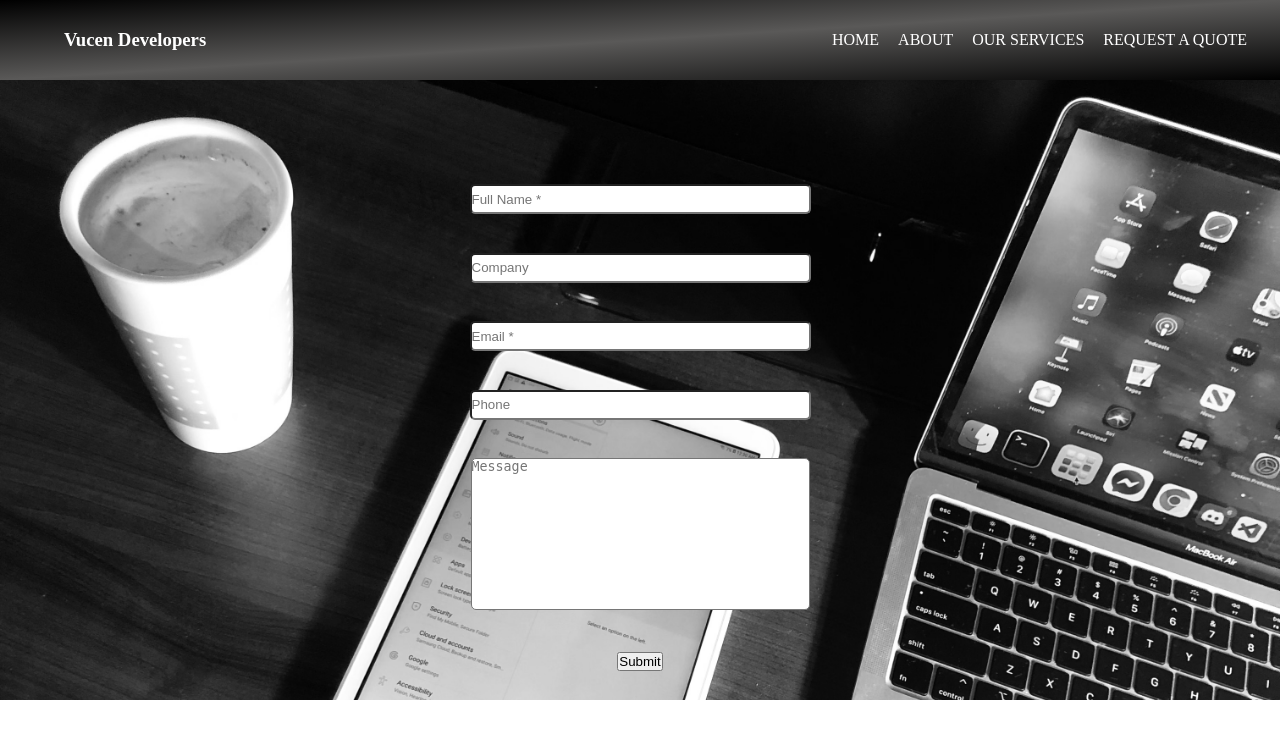
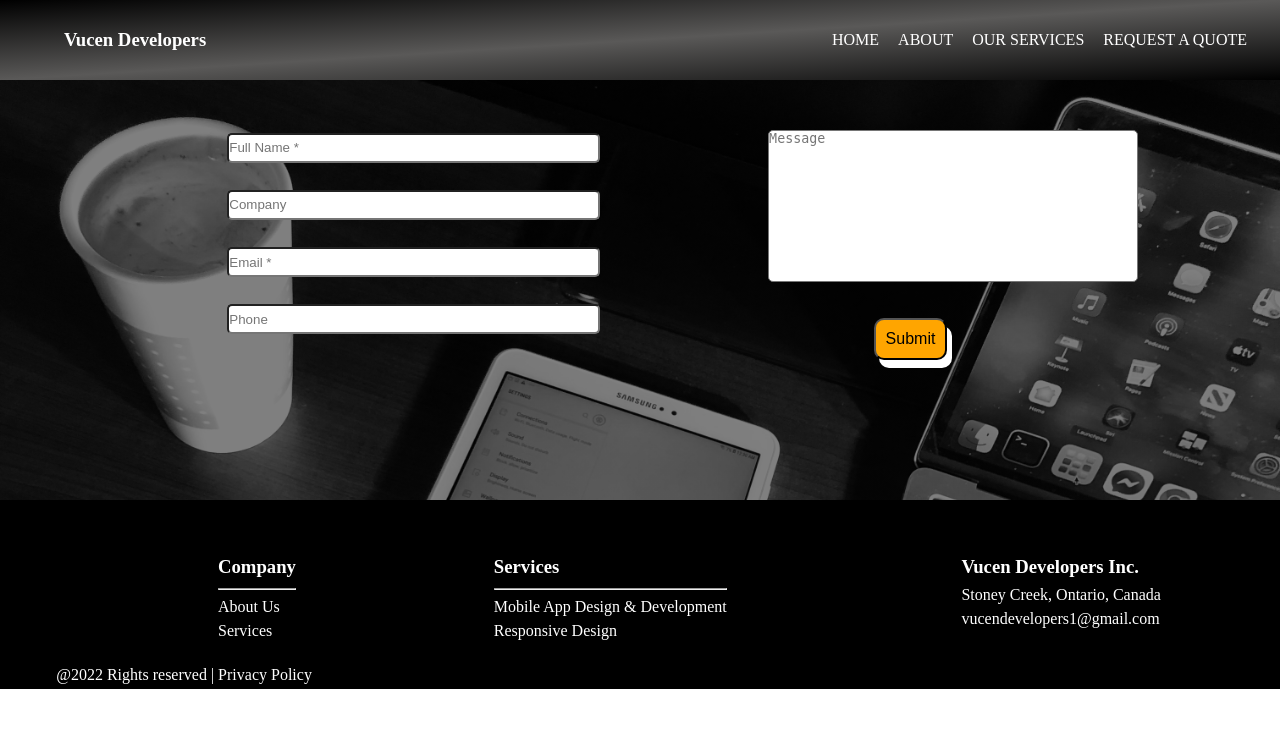
Before and after one commit to ivana-vucenovic/Vucen-Developers-Website, a Django app: page /contact in a window 1280 px wide. Shown: the top 739 px of the page. Run offline with Django 3.2, Linux system fonts and the light colour scheme.

Commit message:
contact page

```diff
--- a/draskoWebsiteApp/models.py
+++ b/draskoWebsiteApp/models.py
@@ -9,7 +9,7 @@ class UserManager(models.Manager):
         EMAIL_REGEX = re.compile(r'^[a-zA-Z0-9.+_-]+@[a-zA-Z0-9._-]+\.[a-zA-Z]+$')
         errors = {}
         if len(postData['full_name']) < 2:
-            errors ['full_name'] = "First Name should be at least 2 characters"
+            errors ['full_name'] = "Full Name should be at least 2 characters"
         if not EMAIL_REGEX.match(postData['email']):
             errors['email'] = "Invalid email address!"
         if len(postData['email']) == 0:
--- a/draskoWebsiteApp/static/CSS/contact.css
+++ b/draskoWebsiteApp/static/CSS/contact.css
@@ -41,13 +41,19 @@
 
 .contactForm {
     width: 100%;
-    height: 700px;
+    height: 500px;
     background-position: center;
     background-size: cover;
-    background-image: url("../images/contactBackground.jpg");
+    background-image: linear-gradient(rgba(0, 0, 0, 0.5) 0 0), url("../images/contactBackground.jpg");
     background-attachment: fixed;
 
 }
+.title {
+    text-align: center;
+    padding-top: 10%;
+    color: white;
+}
+
 .btn{
     background-color: orange;
     color: black;
@@ -59,22 +65,95 @@
 }
 .submitButton {
     text-align: center;
-    /* padding-right: 0; */
 }
 .row {
+    display: flex;
+    align-items: center;
+    justify-content: space-evenly;
     position: relative;
     z-index: 80;
     text-align: center;
-    padding-top: 10%;
+    padding-top: 8%;
 }
 .contactInfo {
     margin: 3%;
+    margin: 8%;
 }
 .contactText {
     height: 30px;
+    width: 130%;
     border-radius: 5px;
 }
 .contactMessage {
     border-radius: 5px;
+    width: 130%;
+
 
 }
+footer {
+    padding: 4% 4% 0% 4%;
+    background: black;
+    color: white;
+}
+.footerUpper {
+    display: flex;
+    justify-content: space-around;
+}
+.footerColoms {
+    width: 60%;
+    display: flex;
+    justify-content: space-around;
+    list-style: none;
+}
+.menu {
+    list-style: none;
+}
+.manu-1 {
+    padding: 3px 0;;
+}
+.manu-2 {
+    padding: 3px 0;;
+}
+h3 {
+    padding: 5px 0;
+}
+.textWhite {
+    margin: 5px 0;
+
+}
+.contact {
+    padding: 3px 0;
+    /* color: white; */
+}
+.contact a {
+    color: white;
+}
+.contact a:hover {
+    color: orange;
+    font-size: large;
+}
+.social {
+    width: 80%;
+}
+.socialIcons{
+    list-style: none;
+    display: flex;
+    justify-content: space-evenly;
+    padding: 15px 0;
+}
+.footerLower a {
+    color: white;
+    text-decoration: none;
+    display: inline;
+}
+.footerLower {
+    padding: 5px;
+    width: 50%;
+}
+.footerLower ul {
+    list-style: none;
+}
+.footerLower li {
+    display: inline;
+
+}
--- a/draskoWebsiteApp/templates/contact.html
+++ b/draskoWebsiteApp/templates/contact.html
@@ -32,47 +32,117 @@
                 {% endfor %}
             </ul>
             {% endif %}
+
+            {% if full_name %}
+                <div class="title">
+                    <h2>Thank you {{full_name}}!</h2>
+                    <p>We received your email and will contact you within 2-3 business days.</p>
+                </div>
+            {% else %}
+
             <form id = "con" action = "/contactUs" method ="POST">
                 {% csrf_token %}
 
-            <p class="contactFormTitle">Fill in your ....</p>
-
                 <div class="row">
 
+                    <div class="contactLeft">
+
                         <div class="contactInfo">
-                    <input type="text" size="40" class="contactText" placeholder="Full Name *" required="" data-val="true" data-val-required="Please enter your name." id="Name" name="Name" value="">
+                            <input type="text" size="40" class="contactText" placeholder="Full Name *" data-val="true" data-val-required="Please enter your name." id="Name" name="Name" value="">
                         </div>
                         <div class="contactInfo">
                             <input type="text" size="40" class="contactText" placeholder="Company" id="Company" name="Company" value="">
                         </div>
                         <div class="contactInfo">
-                    <input type="email" size="40" class="contactText" placeholder="Email *" required="" data-val="true" data-val-email="Please enter a valid e-mail address." data-val-required="Please enter your e-mail." id="Email" name="Email" value="">
+                            <input type="email" size="40" class="contactText" placeholder="Email *" data-val="true" data-val-email="Please enter a valid e-mail address." data-val-required="Please enter your e-mail." id="Email" name="Email" value="">
                         </div>
                         <div class="contactInfo">
-                    <input type="tel" size="40" class="contactText" placeholder="Phone" required="" data-val="true" data-val-required="Please enter your phone." id="Phone" name="Phone" value="">
+                            <input type="tel" size="40" class="contactText" placeholder="Phone" data-val="true" data-val-required="Please enter your phone." id="Phone" name="Phone" value="">
                         </div>
+                    </div>
+
+                    <div class="contactRight">
                         <div class="contactInfo">
                             <textarea cols="40" rows="10" class="contactMessage" placeholder="Message" style="resize: none;" id="Message" name="Message"></textarea>
                         </div>
-            </div>
 
                         <div class="submitButton">
-                <button onclick="popup()">Submit</button>
+                            <!-- <button onclick="popup()" class="btn btn-primary">Submit</button>
                             <script>
                                 function popup() {
                                     alert("Success! We will contact you within 2-3 business days."); }
-                </script>
+                            </script> -->
 
     <!-- Submit button should initiate "contactMessage" url path, calling create()
         Store the submitted info into variables?
         Then we need to send that information to en email or accessible location -->
 
-                <!-- <button type="submit" class="btn btn-primary" data-action="submit">
+                            <button type="submit" class="btn btn-primary" data-action="submit">
                             Submit
-                    </button> -->
+                            </button>
                         </div>
+                    </div>
+                </div>
+            </form>
+
+            {% endif %}
+
 
         </div>
+        <footer>
+            <div class="footerUpper">
+                <div class="footerColoms">
+                    <div id="company">
+                        <h3>Company</h3>
+                        <hr class="textWhite">
+                        <ul class="menu">
+                            <li class="manu-1">About Us</li>
+                            <li class="manu-1">Services</li>
+                            <!-- <li class="manu-1">Our Process</li> -->
+                        </ul>
+                    </div>
+                    <div id="services">
+                        <h3>Services</h3>
+                        <hr class="textWhite">
+                        <ul class="menu">
+                            <li class="manu-2">Mobile App Design & Development</li>
+                            <li class="manu-2">Responsive Design</li>
+                        </ul>
+                    </div>
+                </div>
+                <div class="footerAddressAndSocial">
+                    <dif class="footerAddress">
+                        <h3>Vucen Developers Inc.</h3>
+                        <p class="contact">Stoney Creek, Ontario, Canada</p>
+                        <p class="contact">vucendevelopers1@gmail.com</p>
+                    </dif>
+                    <div class="social">
+                        <ul class="socialIcons">
+                            <a class="socialIcon" href="" target="_blank">
+                                <li><ion-icon name="logo-facebook"></ion-icon></li>
+                            </a>
+                            <a class="socialIcon" href="https://www.linkedin.com/in/draskovucenovic/?originalSubdomain=ca" target="_blank">
+                                <li><ion-icon name="logo-linkedin"></ion-icon></li>
+                            </a>
+                            <a class="socialIcon" href="" target="_blank">
+                                <li><ion-icon name="logo-twitter"></ion-icon></li>
+                            </a>
+                            <a class="socialIcon" href="" target="_blank">
+                                <li><ion-icon name="logo-instagram"></ion-icon></ion-icon></li>
+                            </a>
+
+                        </ul>
+                    </div>
+                </div>
+            </div>
+            <div class="footerLower">
+                <ul>
+                    <li>@2022 Rights reserved |</li>
+                    <li><a href="privacy">Privacy Policy</a></li>
+                </ul>
+            </div>
+        </footer>
+
 
     </div>
 
--- a/draskoWebsiteApp/templates/index.html
+++ b/draskoWebsiteApp/templates/index.html
@@ -65,7 +65,8 @@
                 <ul>
                     <li><a href="/home">HOME</a></li>
                     <li><a href="#about">ABOUT</a></li>
-                    <li><a href="#about">OUR SERVICES</a></li>
+                    <!-- I commented next line because I was not sure where do you want this to be redirected -->
+                    <!-- <li><a href="#about">OUR SERVICES</a></li> -->
                     <li><a href="/#quote">REQUEST A QUOTE</a></li>
                     <li><a href="/contact">CONTACT</a></li>
                 </ul>
--- a/draskoWebsiteApp/urls.py
+++ b/draskoWebsiteApp/urls.py
@@ -4,9 +4,10 @@ from .import views
 urlpatterns = [
     path('', views.index),
     path('home', views.index),
-    path('about', views.about),
-    path('services', views.services),
+    # path('about', views.about),
+    # path('services', views.services),
     path('contact', views.contact),
+    path('contactUs', views.contactUs),
     path('privacy', views.privacy),
     path('contactMessage', views.create),
 ]
--- a/draskoWebsiteApp/views.py
+++ b/draskoWebsiteApp/views.py
@@ -1,5 +1,6 @@
 from django.shortcuts import render, redirect
 from django.contrib import messages
+from django.core.mail import send_mail
 from .models import User
 from .models import MyProject
 
@@ -15,15 +16,39 @@ def contact(request):
     }
     return render(request, 'contact.html', context)
 
+def contactUs(request):
+    if request.method == 'POST':
+        full_name = request.POST['full_name'],
+        company = request.POST['company'],
+        email = request.POST['email'],
+        phone = request.POST['phone'],
+        message = request.POST['message'],
+
+        # send an email
+        send_mail(
+            'message from' + full_name,
+            company,
+            email, # from email
+            phone,
+            message,
+            ['vucendevelopers1@gmail.com'], # To email
+
+        )
+
+        return render(request, 'contact.html', {'full_name': full_name})
+    else:
+        return render(request, 'contact.html', {})
+
+
 def create(request):
     User.objects.create(full_name = request.POST("Name"), company = request.POST("Company"), email = request.POST("Email"), phone = request.POST("Phone"), message = request.POST("Message"))
     return redirect()
 
-def about(request):
-    pass
+# def about(request):
+#     pass
 
-def services(request):
-    pass
+# def services(request):
+#     pass
 
 def privacy(request):
     return render(request, 'privacyPolicy.html')
```
Also changed, not shown: draskoWebsite_/settings.py (+7 -0 lines). Lines whose indentation alone changed are shown as unchanged.
